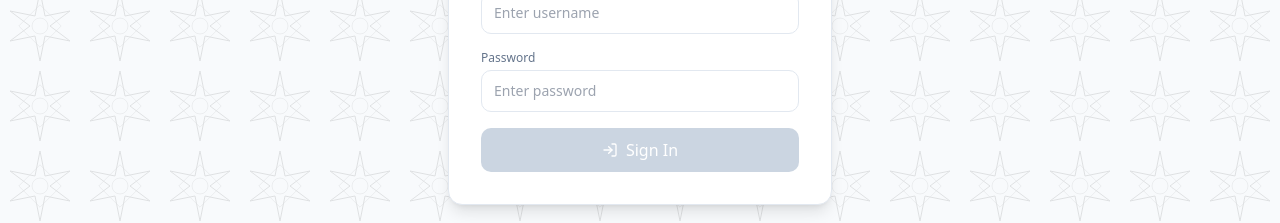
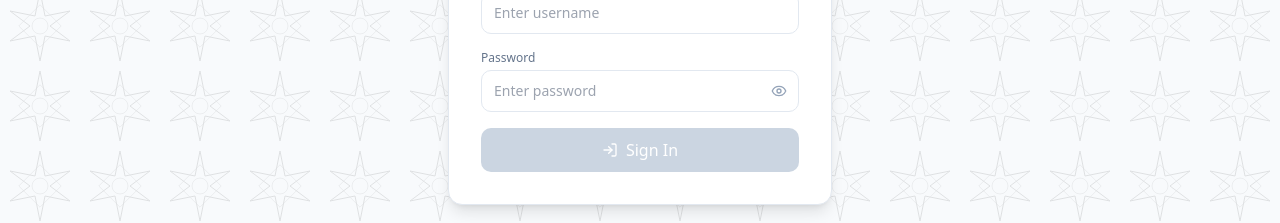
Before and after one commit to RafiMAA/Ahadiya_Student_Management_System, a React (Vite) app in the folder app/: page /login in a window 1280 px wide. Shown: the part 414-637 px from the top of the page. Built offline with nearby package versions, Linux system fonts and the light colour scheme; no server answers; the HTML template or start-up script is replaced by a standard one.

Commit message:
feat: add password visibility toggle to login form

```diff
--- a/app/src/pages/Login.tsx
+++ b/app/src/pages/Login.tsx
@@ -1,6 +1,6 @@
 import { useState } from 'react';
 import { useNavigate } from 'react-router-dom';
-import { LogIn } from 'lucide-react';
+import { LogIn, Eye, EyeOff } from 'lucide-react';
 import IslamicPatternBG from '@/components/IslamicPatternBG';
 import { useAuth } from '@/contexts/AuthContext';
 import { useToast } from '@/contexts/ToastContext';
@@ -11,6 +11,7 @@
   const { addToast } = useToast();
   const [username, setUsername] = useState('');
   const [password, setPassword] = useState('');
+  const [showPassword, setShowPassword] = useState(false);
   const [loading, setLoading] = useState(false);
 
   const handleSubmit = async (e: React.FormEvent) => {
@@ -52,13 +53,22 @@
             </div>
             <div>
               <label className="block text-xs font-medium text-slate-500 dark:text-slate-400 mb-1">Password</label>
-              <input
-                type="password"
-                value={password}
-                onChange={e => setPassword(e.target.value)}
-                placeholder="Enter password"
-                className="w-full px-3 py-2.5 border border-slate-200 dark:border-slate-700 rounded-lg bg-white dark:bg-slate-800 text-slate-900 dark:text-white text-sm focus:ring-2 focus:ring-emerald-500 outline-none"
-              />
+              <div className="relative">
+                <input
+                  type={showPassword ? "text" : "password"}
+                  value={password}
+                  onChange={e => setPassword(e.target.value)}
+                  placeholder="Enter password"
+                  className="w-full px-3 py-2.5 pr-10 border border-slate-200 dark:border-slate-700 rounded-lg bg-white dark:bg-slate-800 text-slate-900 dark:text-white text-sm focus:ring-2 focus:ring-emerald-500 outline-none"
+                />
+                <button
+                  type="button"
+                  onClick={() => setShowPassword(!showPassword)}
+                  className="absolute right-3 top-1/2 -translate-y-1/2 text-slate-400 hover:text-slate-600 dark:hover:text-slate-300"
+                >
+                  {showPassword ? <EyeOff className="w-4 h-4" /> : <Eye className="w-4 h-4" />}
+                </button>
+              </div>
             </div>
             <button
               type="submit"
```
